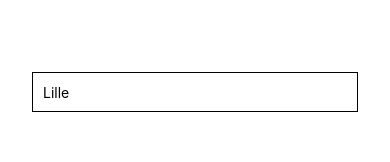
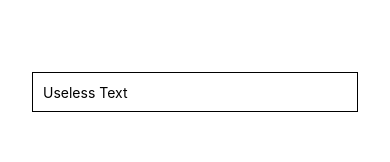
Before and after one commit to AlexyCatelle/MaMeteo, a React Native app: screen / in a window 390 px wide. Shown: the top 162 px of the page. Built offline with nearby package versions, Linux system fonts and the light colour scheme.

Commit message:
search in progress

```diff
--- a/components/Search.js
+++ b/components/Search.js
@@ -6,20 +6,20 @@ export default class Search extends React.Component {
     constructor(props) {
         super(props);
         this.state = {
-            city: 'Lille'
+            city: 'Useless Text',
         };
     };
+    setCity = (city) => {
+        this.setState({ city });
+    };
 
-    setCity(city) {
-        this.setState({city})
-    };
     render() {
         return (
             <SafeAreaView>
                 <TextInput
                     style={styles.input}
                     value={this.state.city}
-                    onChangeText={(text) => this.setCity(text)}
+                    onChangeText={this.state.city}
                 />
             </SafeAreaView>
         );
```
